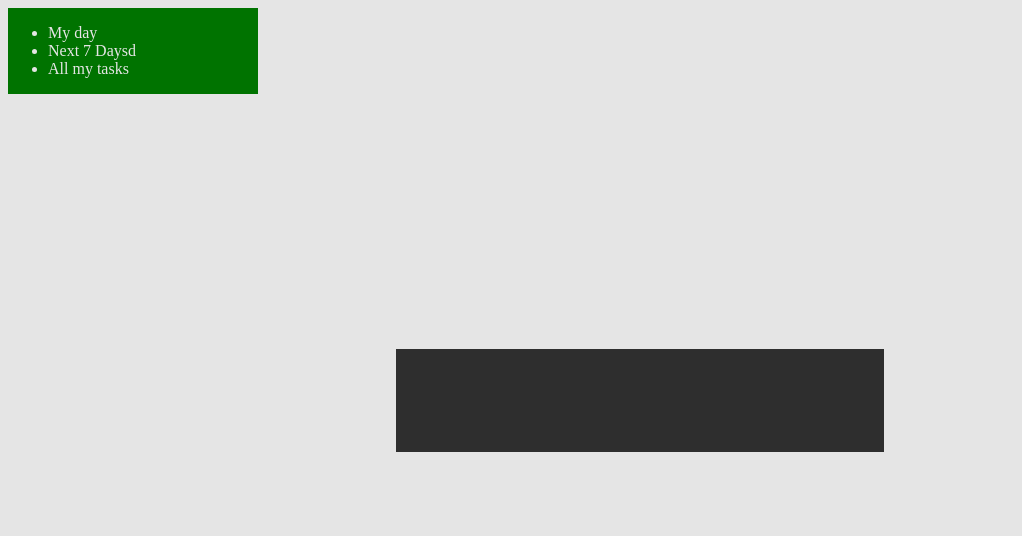
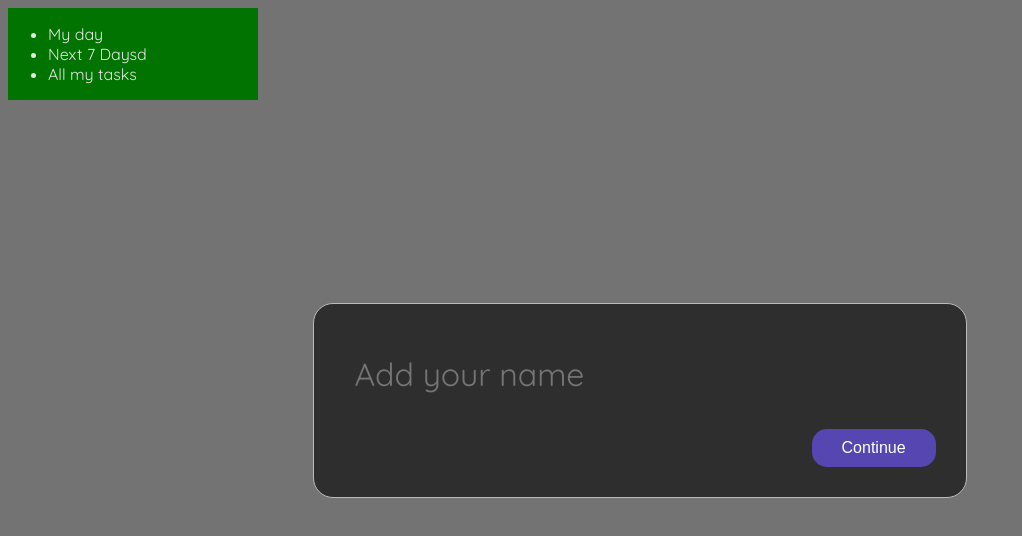
Before and after one commit to HunterFlechsig/odin-todo-list, a website built with webpack: page src/index.html in a window 1280 px wide. Shown: the whole page, without its empty margins (0-1022 px from the left). Built offline with nearby package versions, Linux system fonts and the light colour scheme.

Commit message:
add js and styling for username modal

```diff
--- a/src/components/modals.js
+++ b/src/components/modals.js
@@ -3,9 +3,19 @@ function GetUserName(project) {
     console.log("making getUserName")
 
     const fragment = new DocumentFragment();
+
     const input = document.createElement('input');
+    input.classList.add("basic-input");
+    input.placeholder = "Add your name";
+    input.required = true;
+    input.maxLength = 50;
 
-    return fragment.appendChild(input);
+    const button = document.createElement("button");
+    button.classList.add('submit-btn');
+    button.textContent = "Continue"
+
+    fragment.append(input, button);
+    return fragment;
 
 }
 
--- a/src/index.js
+++ b/src/index.js
@@ -24,7 +24,7 @@ const StorageController = (() => {
 
 function clearAndSet(element, fragment) {
     element.replaceChildren();
-    element.append(fragment);
+    element.appendChild(fragment);
 }
 
 const ScreenController = (() => {
--- a/src/styles.css
+++ b/src/styles.css
@@ -1,6 +1,25 @@
+.quicksand {
+  font-family: "Quicksand", sans-serif;
+  font-optical-sizing: auto;
+  font-weight: 500;
+  font-style: normal;
+}
+
+
 :root {
     --dialog-bg: rgb(46, 46, 46);
-    --default-font-family: "Inter-local", "Helvetica Neue", Helvetica, Arial, "Roboto", sans-serif, "Apple Color Emoji", "Segoe UI Emoji", "Segoe UI Symbol", "Noto Color Emoji";
+    --clr-primary-purple: rgb(86, 70, 177);
+    --default-font-family: "quicksand", "Helvetica Neue", Helvetica, Arial, "Roboto", sans-serif, "Apple Color Emoji", "Segoe UI Emoji", "Segoe UI Symbol", "Noto Color Emoji";
+
+    --txt-clr-main: rgb(255, 255, 255);
+    --txt-clr-secondart: rgb(172, 172, 172);
+
+    font-family: var(--default-font-family);
+}
+
+body {
+    background-color: grey;
+    color: var(--txt-clr-main);
 }
 
 .page-container {
@@ -21,19 +40,48 @@
     color: white;
 }
 
-
 /* Dialog Styling */
 
-#dialog, #dialog input {
+#dialog {
     background-color: var(--dialog-bg);
+    font-family: var(--default-font-family);
+    padding: 30px;
+    border-radius: 20px;
+    border: 1px solid rgb(187, 187, 187);
+    background-color: var(--dialog-bg);
+    gap: 15px;
+
+    display: flex;
+    flex-direction: column;
+}
+
+.basic-input {
     outline: none;
     border: none;
     font-size: 2rem;
-    color: white;
+    font-family: var(--default-font-family);
+    background-color: var(--dialog-bg);
+    padding: 20px 10px;
+    color: var(--txt-clr-main);
+    width: 30ch;
 }
 
-#dialog {
-    background-color: var(--dialog-bg);
+.submit-btn {
+    align-self: flex-end;
+
+    background-color: var(--clr-primary-purple);
+    border: none;
+    padding: 10px 30px;
+    border-radius: 15px;
+    color: var(--txt-clr-main);
+    font-size: 1rem;
+
+    transition: filter 0.3s ease;
+}
+
+.submit-btn:hover {
+    cursor: pointer;
+    filter: brightness(85%);
 }
 
 /* ////////////// */
```
